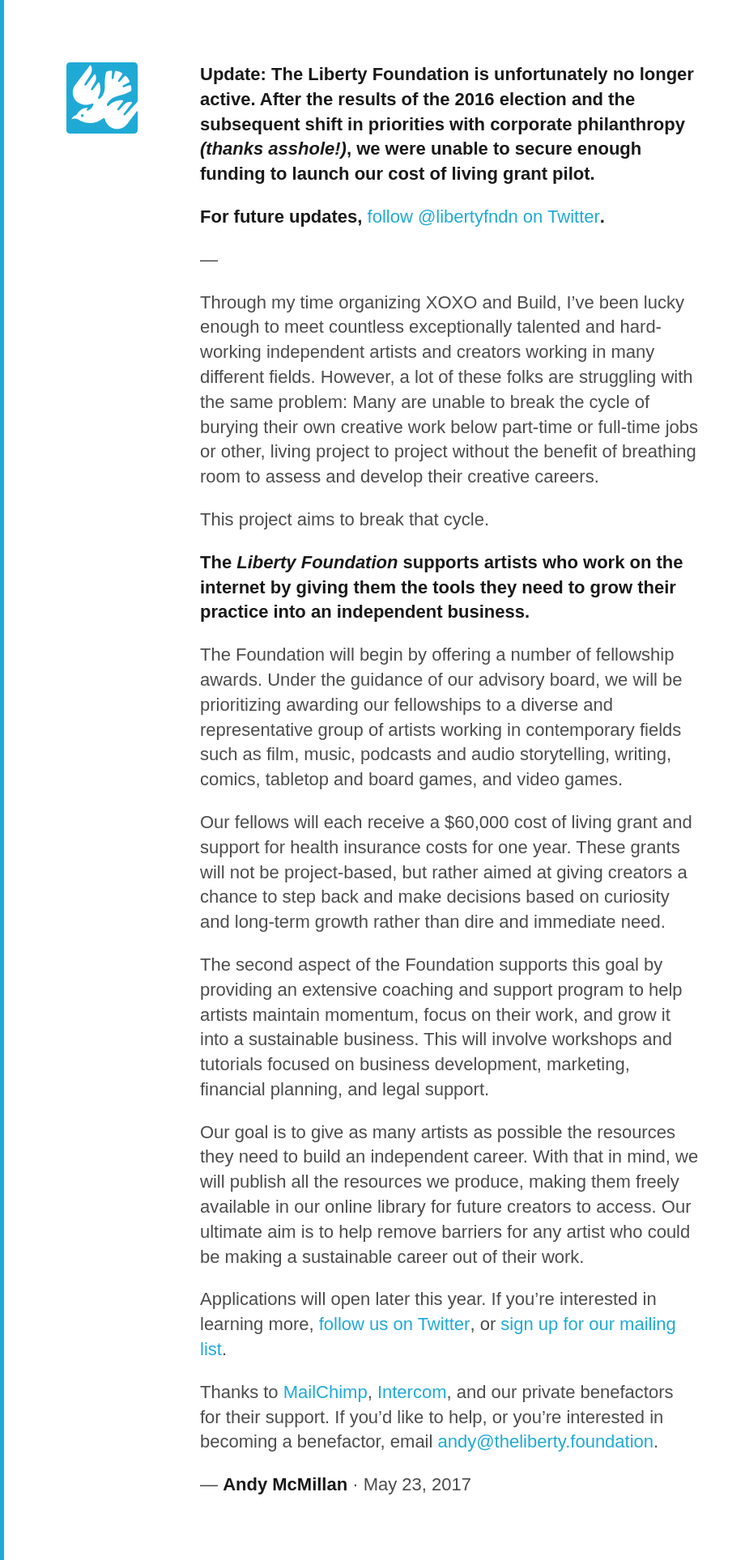
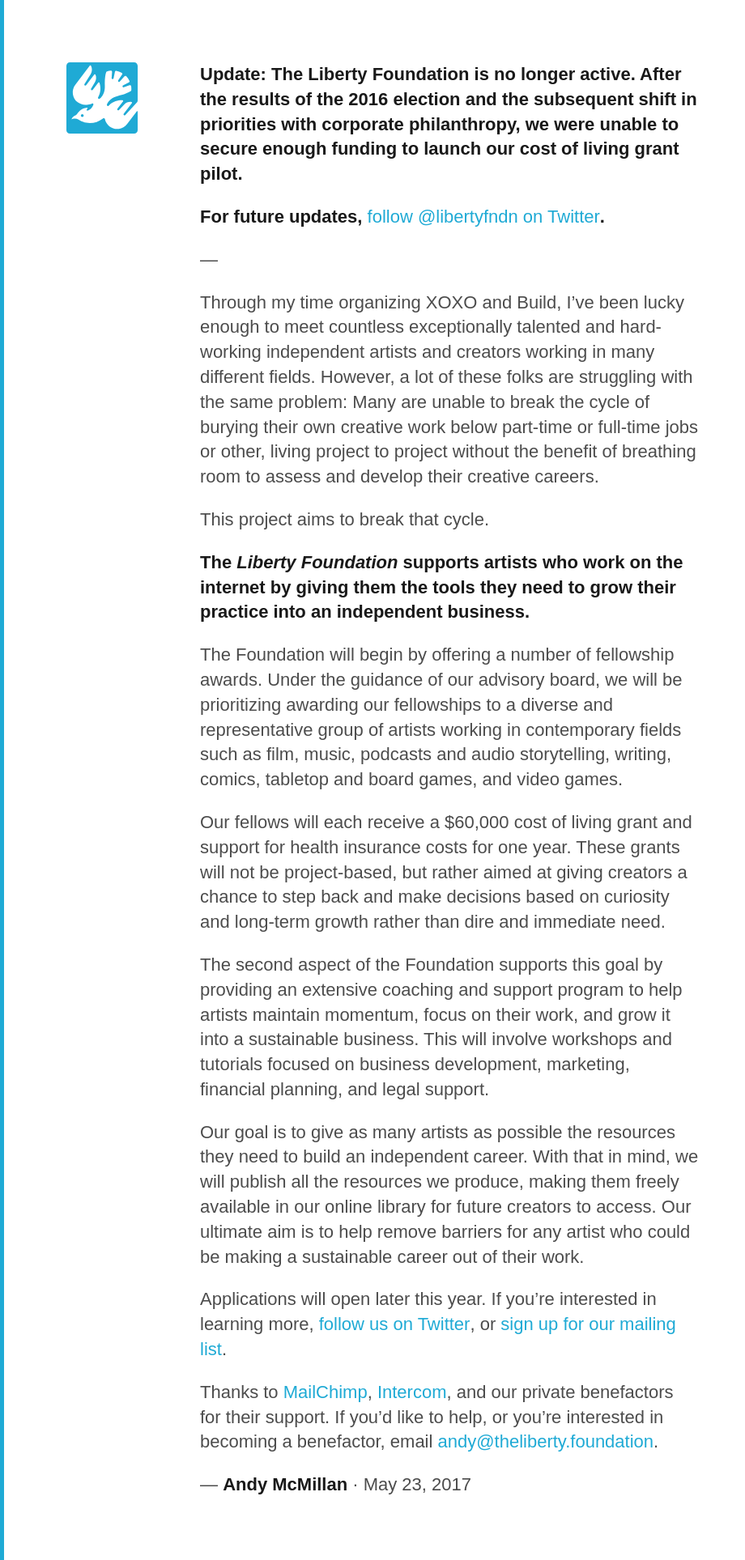
Before and after one commit to thelibertyfoundation/website, a Jekyll site: the page built from index.md, in a window 1280 px wide. Shown: the whole page at 81% size, without its empty margins (0-920 px from the left). Built offline with Jekyll 4.4.1, drawn with Linux system fonts in a browser that asks for light colours.

Commit message:
Update index.md

```diff
--- a/index.md
+++ b/index.md
@@ -3,7 +3,7 @@ layout: default
 title: Liberty Foundation
 ---
 
-**Update: The Liberty Foundation is unfortunately no longer active. After the results of the 2016 election and the subsequent shift in priorities with corporate philanthropy _(thanks asshole!)_, we were unable to secure enough funding to launch our cost of living grant pilot.**
+**Update: The Liberty Foundation is no longer active. After the results of the 2016 election and the subsequent shift in priorities with corporate philanthropy, we were unable to secure enough funding to launch our cost of living grant pilot.**
 
 **For future updates, [follow @libertyfndn on Twitter](https://twitter.com/libertyfndn).**
 
```
